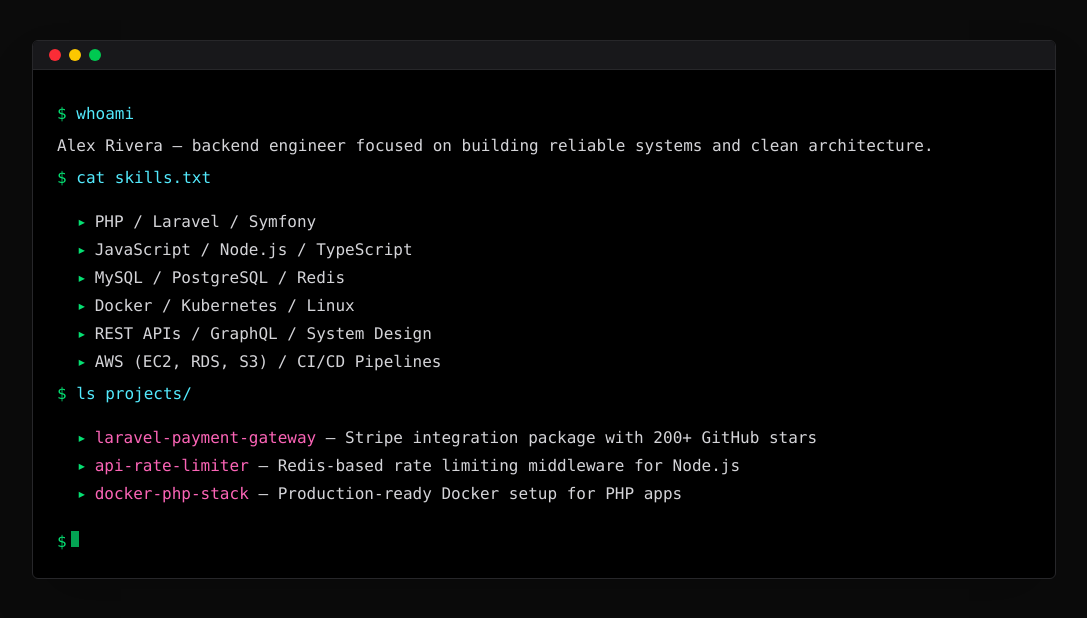
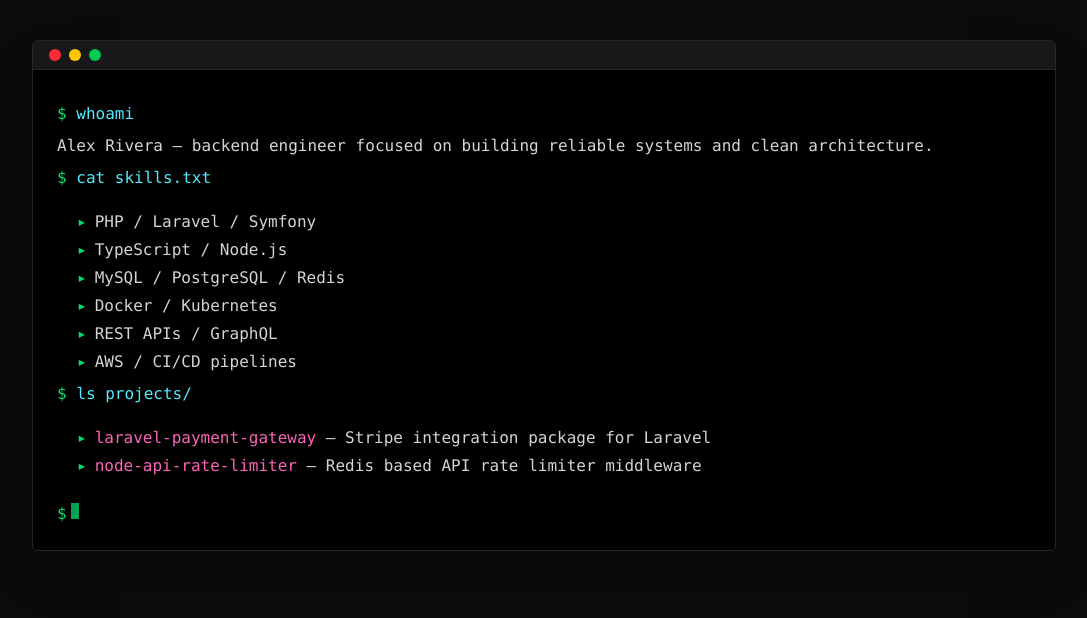
Before and after one commit to rasoolzia/mrzd-portfolio, a React (Vite) app: page / in a window 1280 px wide. Shown: the top 618 px of the page, without its empty margins (96-1183 px from the left). Built offline with nearby package versions, Linux system fonts and the light colour scheme.

Commit message:
feat: update portfolio.ts

```diff
--- a/src/data/portfolio.ts
+++ b/src/data/portfolio.ts
@@ -1,26 +1,82 @@
+export interface Experience {
+   title: string;
+   company: string;
+   date: string;
+   description: string;
+}
+
+export interface Project {
+   name: string;
+   url: string;
+   description: string;
+}
+
+export interface Education {
+   degree: string;
+   school: string;
+   year: string;
+   details: string;
+}
+
+export const profile = {
+   name: 'Alex Rivera',
+   bio: 'Backend engineer focused on building scalable systems and reliable APIs.',
+   goal: 'Senior Backend Engineer · Remote · Open to work',
+};
+
 export const skills = [
    'PHP / Laravel / Symfony',
-   'JavaScript / Node.js / TypeScript',
+   'TypeScript / Node.js',
    'MySQL / PostgreSQL / Redis',
-   'Docker / Kubernetes / Linux',
-   'REST APIs / GraphQL / System Design',
-   'AWS (EC2, RDS, S3) / CI/CD Pipelines',
+   'Docker / Kubernetes',
+   'REST APIs / GraphQL',
+   'AWS / CI/CD pipelines',
 ];
 
-export const projects = [
+export const experience: Experience[] = [
+   {
+      title: 'Senior Backend Engineer',
+      company: 'TechCorp',
+      date: '2022–Present',
+      description:
+         'Led migration of a legacy monolith to microservices serving 500k+ users.',
+   },
+   {
+      title: 'Backend Developer',
+      company: 'StartupHub',
+      date: '2019–2022',
+      description:
+         'Designed REST APIs and database architecture for SaaS platform.',
+   },
+];
+
+export const education: Education[] = [
+   {
+      degree: 'B.Sc Computer Science',
+      school: 'University of Technology',
+      year: '2017',
+      details: 'Focus on distributed systems and backend architecture',
+   },
+];
+
+export const certifications = ['AWS Solutions Architect', 'Docker Mastery'];
+
+export const projects: Project[] = [
    {
       name: 'laravel-payment-gateway',
-      description: 'Stripe integration package with 200+ GitHub stars',
       url: 'https://github.com/alexrivera/laravel-payment-gateway',
+      description: 'Stripe integration package for Laravel',
    },
    {
-      name: 'api-rate-limiter',
-      description: 'Redis-based rate limiting middleware for Node.js',
-      url: 'https://github.com/alexrivera/api-rate-limiter',
-   },
-   {
-      name: 'docker-php-stack',
-      description: 'Production-ready Docker setup for PHP apps',
-      url: 'https://github.com/alexrivera/docker-php-stack',
+      name: 'node-api-rate-limiter',
+      url: 'https://github.com/alexrivera/node-api-rate-limiter',
+      description: 'Redis based API rate limiter middleware',
    },
 ];
+
+export const contact = {
+   email: 'alex.rivera@example.com',
+   github: 'https://github.com/alexrivera',
+   linkedin: 'https://linkedin.com/in/alexrivera',
+   phone: '+1 555 123 4567',
+};
```
